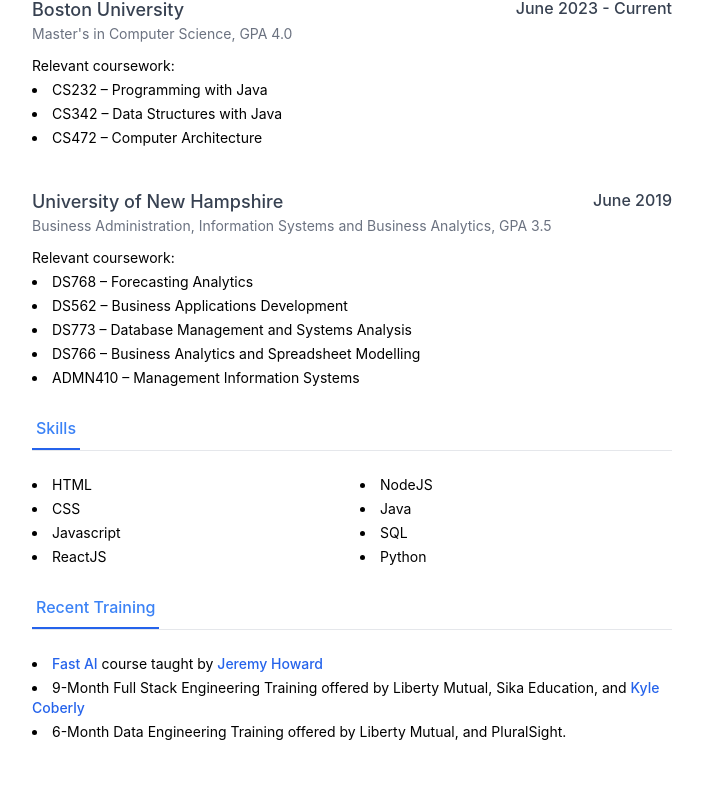
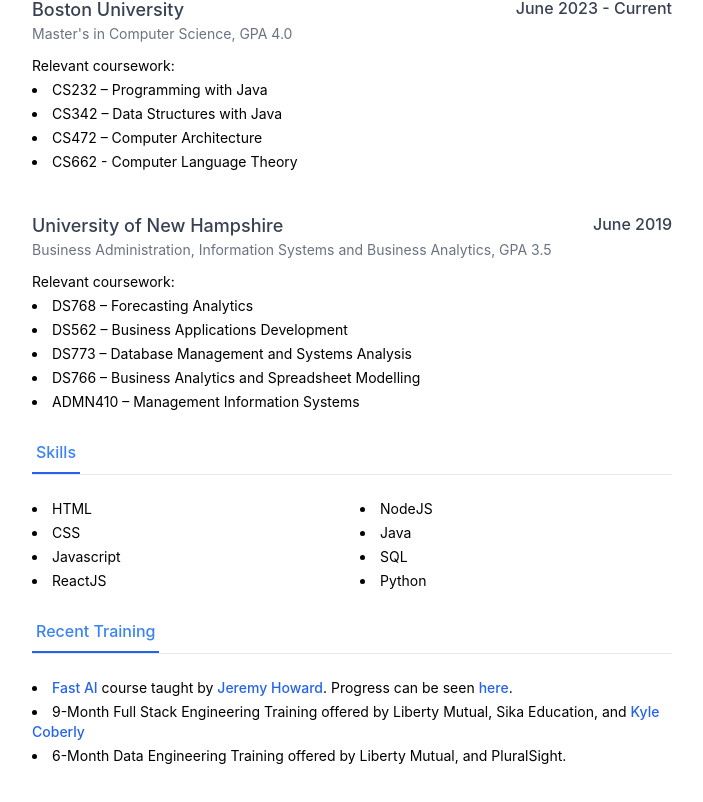
Before and after one commit to bryceschultz/resume, a React (Create React App) app: page / in a window 1280 px wide. Shown: the part 940-1742 px from the top of the page, without its empty margins (288-991 px from the left). Built offline with nearby package versions, Linux system fonts and the light colour scheme; what @fortawesome/fontawesome would draw is missing.

Commit message:
updating education section and recent training section

```diff
--- a/src/components/Section/Sections/EducationSection/EducationSection.jsx
+++ b/src/components/Section/Sections/EducationSection/EducationSection.jsx
@@ -10,7 +10,7 @@
     "DS773 – Database Management and Systems Analysis", "DS766 – Business Analytics and Spreadsheet Modelling",
     "ADMN410 – Management Information Systems"]
 const buRelevantCoursework = ["CS232 – Programming with Java", "CS342 – Data Structures with Java",
-    "CS472 – Computer Architecture"]
+    "CS472 – Computer Architecture", "CS662 - Computer Language Theory"]
 
 const EducationSection = () => {
     const { informalToggle } = useInformalToggleContext();
--- a/src/components/Section/Sections/RecentTraining/RecentTraining.jsx
+++ b/src/components/Section/Sections/RecentTraining/RecentTraining.jsx
@@ -9,7 +9,7 @@
 
         <ul className="list-disc list-inside flex flex-wrap flex-col">
            <li className="text-elem shrink-0 mt-0 text-left text-sm font-normal mt-1">
-                <Link text={"Fast AI"} link={"https://www.fast.ai/"} /> course taught by <Link text={"Jeremy Howard"} link={"https://jeremy.fast.ai/"} />
+                <Link text={"Fast AI"} link={"https://www.fast.ai/"} /> course taught by <Link text={"Jeremy Howard"} link={"https://jeremy.fast.ai/"} />. Progress can be seen <Link text={"here"} link={"https://github.com/bryceschultz/fastai"} />.
             </li>
             <li className="text-elem shrink-0 mt-0 text-left text-sm font-normal mt-1">
                 9-Month Full Stack Engineering Training offered by Liberty Mutual, Sika Education, and <Link text={"Kyle Coberly"} link={"https://kylecoberly.github.io/resume/"} />
```
